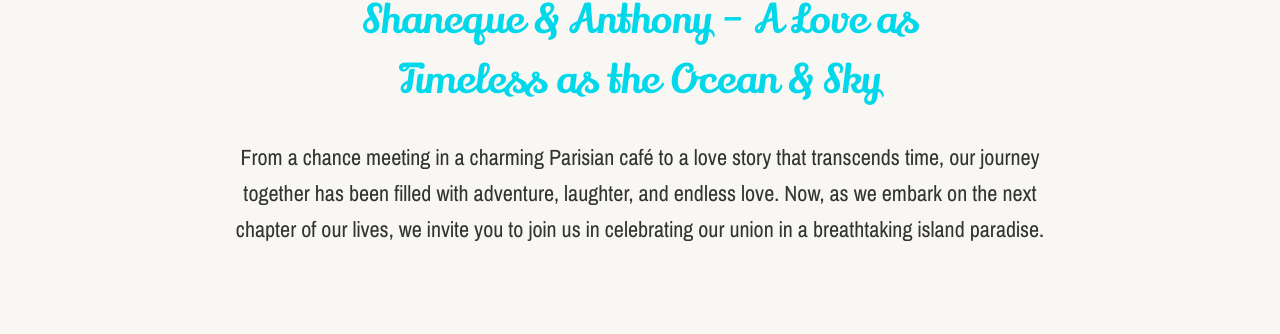
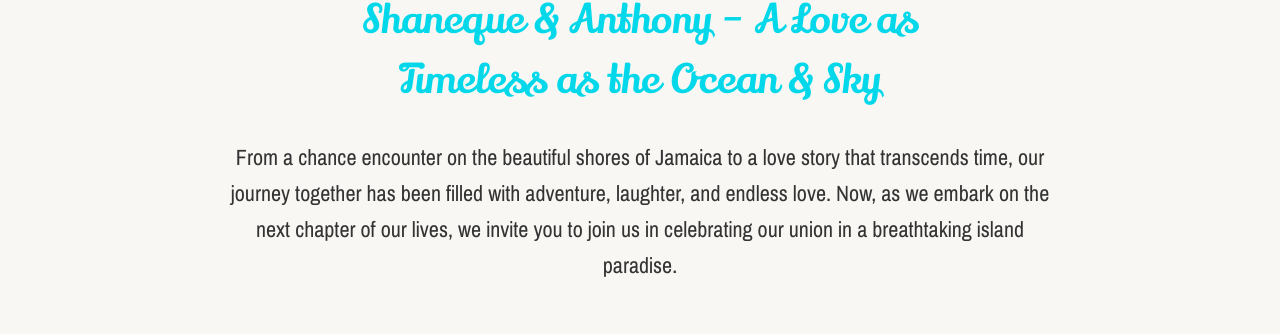
Before and after one commit to DIILEESHA/Shaneque-Anthony, a React (Vite) app: page / in a window 1280 px wide. Shown: the part 1020-1354 px from the top of the page. Built offline with nearby package versions, Linux system fonts and the light colour scheme.

Commit message:
changes crtoon images

```diff
--- a/src/components/story/Story.jsx
+++ b/src/components/story/Story.jsx
@@ -39,11 +39,11 @@ const Story = () => {
       </h2>
 
       <p className="story_para" ref={textRef}>
-        From a chance meeting in a charming Parisian café to a love story that
-        transcends time, our journey together has been filled with adventure,
-        laughter, and endless love. Now, as we embark on the next chapter of our
-        lives, we invite you to join us in celebrating our union in a
-        breathtaking island paradise.
+        From a chance encounter on the beautiful shores of Jamaica to a love
+        story that transcends time, our journey together has been filled with
+        adventure, laughter, and endless love. Now, as we embark on the next
+        chapter of our lives, we invite you to join us in celebrating our union
+        in a breathtaking island paradise.
       </p>
     </div>
   );
```
